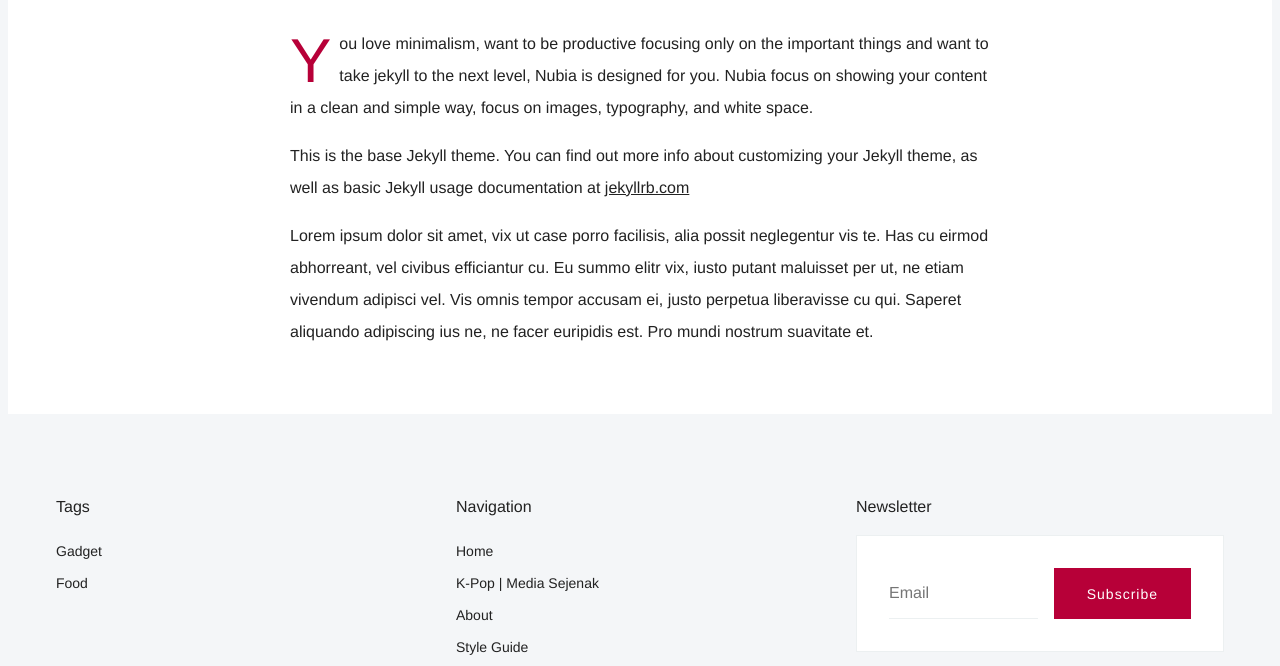
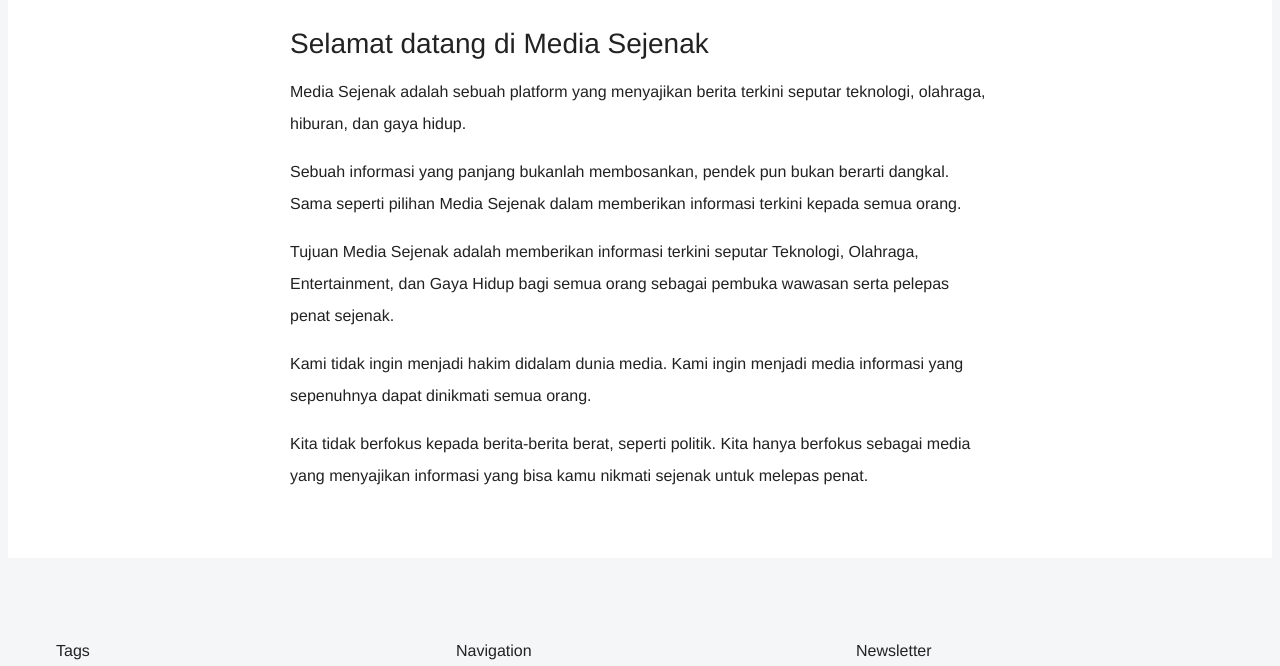
Before and after one commit to mediasejenak/mediasejenak.github.io, a Jekyll site: the page built from _pages/about.md, in a window 1280 px wide and 900 px high, scrolled down 452 px, cut to the strip 234-900 px from the top of the window. Built offline with Jekyll 4.4.1, drawn with Linux system fonts in a browser that asks for light colours; some web fonts are replaced.

Commit message:
Update about.md

```diff
--- a/_pages/about.md
+++ b/_pages/about.md
@@ -1,11 +1,30 @@
 ---
 layout: page
 title: About
-image: '/images/pages/1.jpg'
+image: 'https://1.bp.blogspot.com/-TxRv618gMxk/YM4r3ViNs3I/AAAAAAAABDk/O2wb0kIuKTsvNlbN7ovodtSZyN0-k-OIQCLcBGAsYHQ/s0/sketch1624106818727.png'
+redirect_from:
+  - /2021/06/4-tips-saat-trip-wisata-ke-serang-untuk.html
+  - /2021/06/atlanta-hawks-vs-milwaukee-bucks-game-3-prediksi.html
+  - /2021/06/update-seputar-iphone-13-dari-desain-sampai-spek.html
+  - /2021/06/the-penthouse-3-puncaki-daftar-drama-paling-diminati.html.html
+  - /2021/07/update-baca-manga-tokyo-revengers-chapter-207-sub-indo.html
+  - /2021/06/peringati-hari-ayah-kylie-jenner-buat-kejutan-untuk-travis-scott.html
+  - /2021/07/potret-pesona-tzuyu-twice-di-comback.html
+  - /2021/07/potret-kecantikan-han-so-hee-begitu.html
+  - /2021/07/potret-pesona-momo-twice-di-comback.html
+  - /2021/06/rahasia-kemistri-jinyoung-got7-dengan-jisung.html
+  - /2021/06/5-fakta-realme-8-5g-yang-patut-diketahui.html
+  - /baca-manga-boruto-chapter-01
+  - /baca-manga-boruto-chapter-60
 ---
+## Selamat datang di Media Sejenak
 
-You love minimalism, want to be productive focusing only on the important things and want to take jekyll to the next level, Nubia is designed for you. Nubia focus on showing your content in a clean and simple way, focus on images, typography, and white space.
+Media Sejenak adalah sebuah platform yang menyajikan berita terkini seputar teknologi, olahraga, hiburan, dan gaya hidup.
 
-This is the base Jekyll theme. You can find out more info about customizing your Jekyll theme, as well as basic Jekyll usage documentation at [jekyllrb.com](http://jekyllrb.com/)
+Sebuah informasi yang panjang bukanlah membosankan, pendek pun bukan berarti dangkal. Sama seperti pilihan Media Sejenak dalam memberikan informasi terkini kepada semua orang.
 
-Lorem ipsum dolor sit amet, vix ut case porro facilisis, alia possit neglegentur vis te. Has cu eirmod abhorreant, vel civibus efficiantur cu. Eu summo elitr vix, iusto putant maluisset per ut, ne etiam vivendum adipisci vel. Vis omnis tempor accusam ei, justo perpetua liberavisse cu qui. Saperet aliquando adipiscing ius ne, ne facer euripidis est. Pro mundi nostrum suavitate et.
+Tujuan Media Sejenak adalah memberikan informasi terkini seputar Teknologi, Olahraga, Entertainment, dan Gaya Hidup bagi semua orang sebagai pembuka wawasan serta pelepas penat sejenak.
+
+Kami tidak ingin menjadi hakim didalam dunia media. Kami ingin menjadi media informasi yang sepenuhnya dapat dinikmati semua orang.
+
+Kita tidak berfokus kepada berita-berita berat, seperti politik. Kita hanya berfokus sebagai media yang menyajikan informasi yang bisa kamu nikmati sejenak untuk melepas penat.
```
